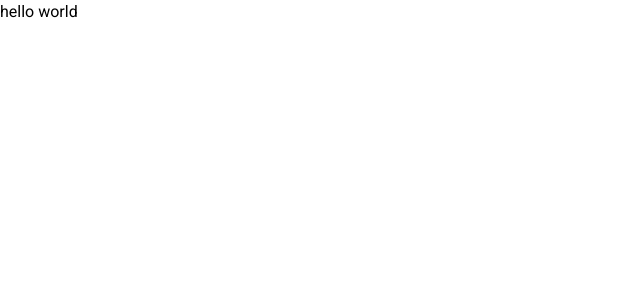
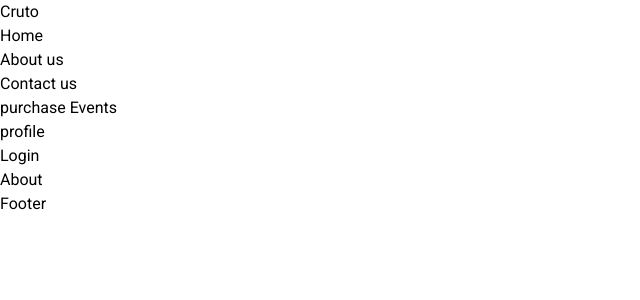
Before and after one commit to Apon995/Assignment-9-CrutoEventManagement, a React (Vite) app: page /About in a window 1280 px wide. Shown: the top 300 px of the page, without its empty margins (0-640 px from the left). Built offline with nearby package versions, Linux system fonts and the light colour scheme.

Commit message:
create Navbar and set Routes

```diff
--- a/src/App.jsx
+++ b/src/App.jsx
@@ -1,16 +1,26 @@
 import React from 'react';
-
+import { Outlet } from 'react-router-dom'
 import "../src/main.css"
+import Header from './Components/Header.jsx';
+import Footer from './Components/Footer.jsx'
 
 function App() {
   return (
-   <>
+    <>
 
-   hello world
+      <header>
+        <Header />
+      </header>
+      <main>
+        <Outlet />
+      </main>
+      <footer>
+        <Footer />
+      </footer>
 
 
 
-   </>
+    </>
   )
 }
 
--- /dev/null
+++ b/src/Components/About.jsx
@@ -0,0 +1,9 @@
+import React from 'react'
+
+function About() {
+  return (
+    <div>About</div>
+  )
+}
+
+export default About
--- /dev/null
+++ b/src/Components/Contact.jsx
@@ -0,0 +1,9 @@
+import React from 'react'
+
+function Contact() {
+  return (
+    <div>Contact</div>
+  )
+}
+
+export default Contact
--- a/src/Components/Header.jsx
+++ b/src/Components/Header.jsx
@@ -1,8 +1,35 @@
 import React from 'react'
+import { NavLink ,Link } from 'react-router-dom';
 
 function Header() {
   return (
-    <div>Header</div>
+    <>
+      <nav className='flex items-center justify-between py-5 px-[5%] '>
+        <div>
+          <h1>Cruto</h1>
+        </div>
+        <div>
+          <ul className='flex items-center gap-3'>
+            <li><NavLink to='/' >Home</NavLink></li>
+            <li><NavLink to='/About' >About us</NavLink></li>
+            <li><NavLink to='/Contact' >Contact us</NavLink></li>
+            <li><NavLink to='/purchase' >purchase Events</NavLink></li>
+            <li><NavLink to='/profile' >profile</NavLink></li>
+          </ul>
+        </div>
+        <div>
+
+
+          <Link to='/Login'>Login</Link>
+
+        </div>
+
+      </nav>
+
+
+
+
+    </>
   )
 }
 
--- /dev/null
+++ b/src/Components/Login.jsx
@@ -0,0 +1,9 @@
+import React from 'react'
+
+function Login() {
+  return (
+    <div>Login</div>
+  )
+}
+
+export default Login
--- /dev/null
+++ b/src/Components/NotFound.jsx
@@ -0,0 +1,9 @@
+import React from 'react'
+
+function NotFound() {
+  return (
+    <div>NotFound</div>
+  )
+}
+
+export default NotFound
--- /dev/null
+++ b/src/Components/Profile.jsx
@@ -0,0 +1,9 @@
+import React from 'react'
+
+function Profile() {
+  return (
+    <div>Profile</div>
+  )
+}
+
+export default Profile
--- /dev/null
+++ b/src/Components/Purchase.jsx
@@ -0,0 +1,9 @@
+import React from 'react'
+
+function Purchase() {
+  return (
+    <div>purchase</div>
+  )
+}
+
+export default Purchase
--- /dev/null
+++ b/src/Components/Register.jsx
@@ -0,0 +1,9 @@
+import React from 'react'
+
+function Register() {
+  return (
+    <div>Register</div>
+  )
+}
+
+export default Register
--- a/src/main.jsx
+++ b/src/main.jsx
@@ -1,10 +1,57 @@
 import React from 'react'
 import ReactDOM from 'react-dom/client'
-import App from './App.jsx'
+import App from './App.jsx';
+import Home from './Components/Home.jsx'
+import NotFound from './Components/NotFound.jsx'
+import About from './Components/About.jsx';
+import Contact from './Components/Contact.jsx';
+import Purchase from './Components/Purchase.jsx'
+import Profile from './Components/Profile.jsx';
+import Login from './Components/Login.jsx';
+import Register from './Components/Register.jsx';
+import { createBrowserRouter, RouterProvider } from 'react-router-dom';
 
+
+const router = createBrowserRouter([
+  {
+    path: '/',
+    element: <App />,
+    errorElement: <NotFound />,
+    children: [
+      {
+        path: '/',
+        element: <Home />
+      },
+      {
+        path: '/About',
+        element: <About />
+      },
+      {
+        path: '/Contact',
+        element: <Contact />
+      },
+      {
+        path: '/purchase',
+        element: <Purchase />
+      },
+      {
+        path: '/Profile',
+        element: <Profile />
+      },
+      {
+        path: '/Login',
+        element: <Login />
+      },
+      {
+        path: '/Register',
+        element: <Register />
+      }
+    ]
+  }
+])
 
 ReactDOM.createRoot(document.getElementById('root')).render(
   <React.StrictMode>
-    <App />
+    <RouterProvider router={router} />
   </React.StrictMode>,
 )
```
